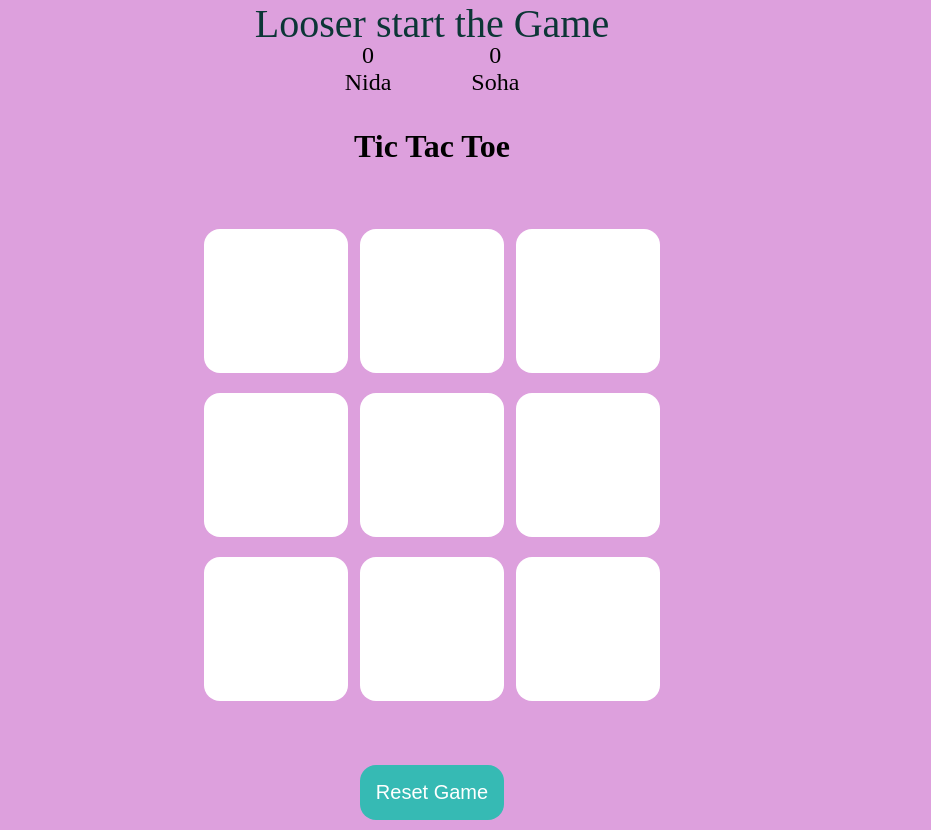
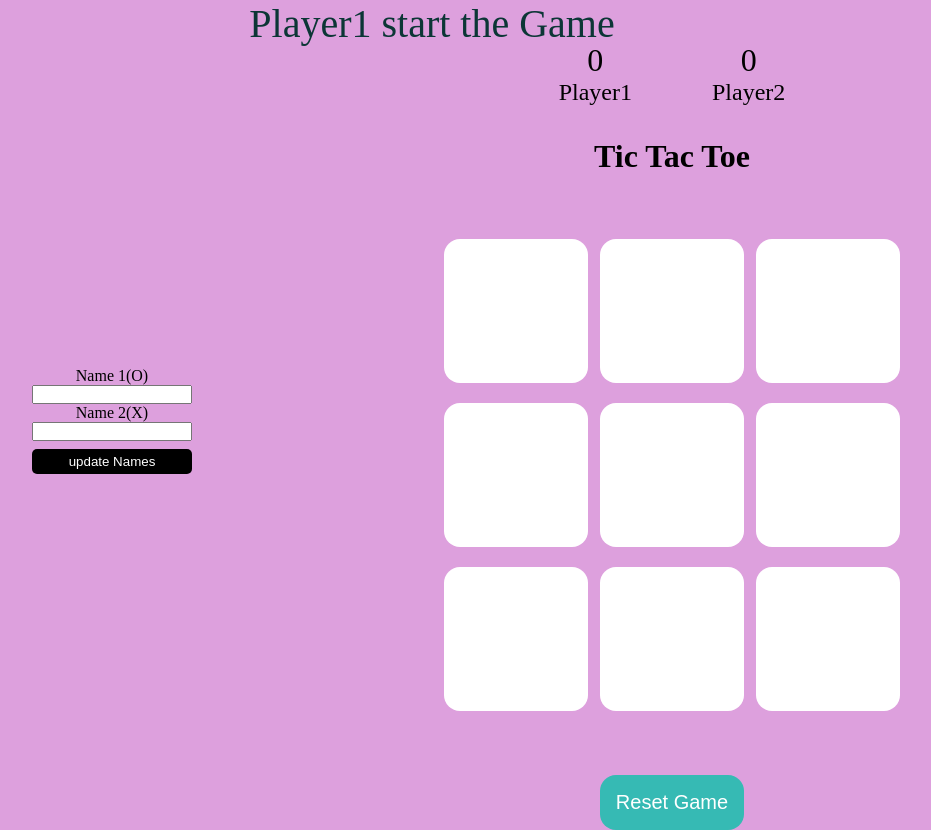
Before and after one commit to taufeeqhussain07/TicTacToe, a plain HTML site: page index.html in a window 1280 px wide. Shown: the whole page, without its empty margins (208-1139 px from the left). Drawn offline with Linux system fonts and the light colour scheme.

Commit message:
index.html

```diff
--- a/index.html
+++ b/index.html
@@ -12,19 +12,34 @@
         <button id="new-game">New Game</button>
     </div>
     <div class="turn">
-        <p id="your-turn">Looser start the Game</p>
+        <p id="your-turn">Player1 start the Game</p>
     </div>
 
+    <div class="con">
+        <div class="con1">
+            <form id="name-form">
+                <label for="player1">Name 1(O)</label>
+                <input type="text" id="player1" name="player1">
+
+                <label for="player2">Name 2(X)</label>
+                <input type="text" id="player2" name="player2">
+
+                <button type="button" id="update">update Names</button>
+            </form>
+        </div>
+
+        <div class="con2">
             <div class="score">
                 <div>
-            <p id="nida-score">0</p>
-            <p>Nida</p>
+                    <p id="one-score">0</p>
+                    <p id="name1">Player1</p>
                 </div>
                 <div>
-            <p id="soha-score">0</p>
-            <p>Soha</p>
+                    <p id="two-score">0</p>
+                    <p id="name2">Player2</p>
                 </div>
             </div>
+
 
             <main>
                 <h1>Tic Tac Toe</h1>
@@ -43,6 +58,8 @@
                 </div>
                 <button id="reset">Reset Game</button>
             </main>
+        </div>
+    </div>
     <script src="file.js"></script>
 </body>
 </html>
```
Lines whose indentation alone changed are shown as unchanged.
